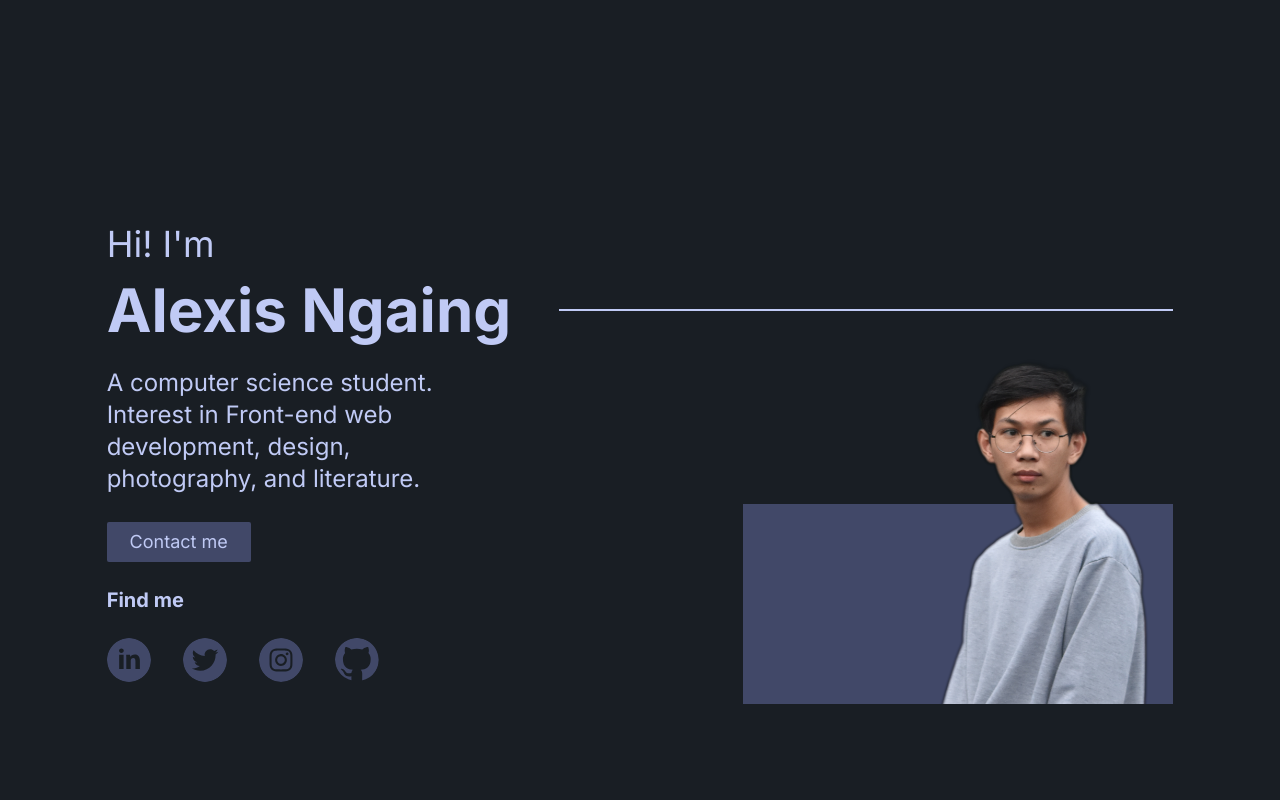
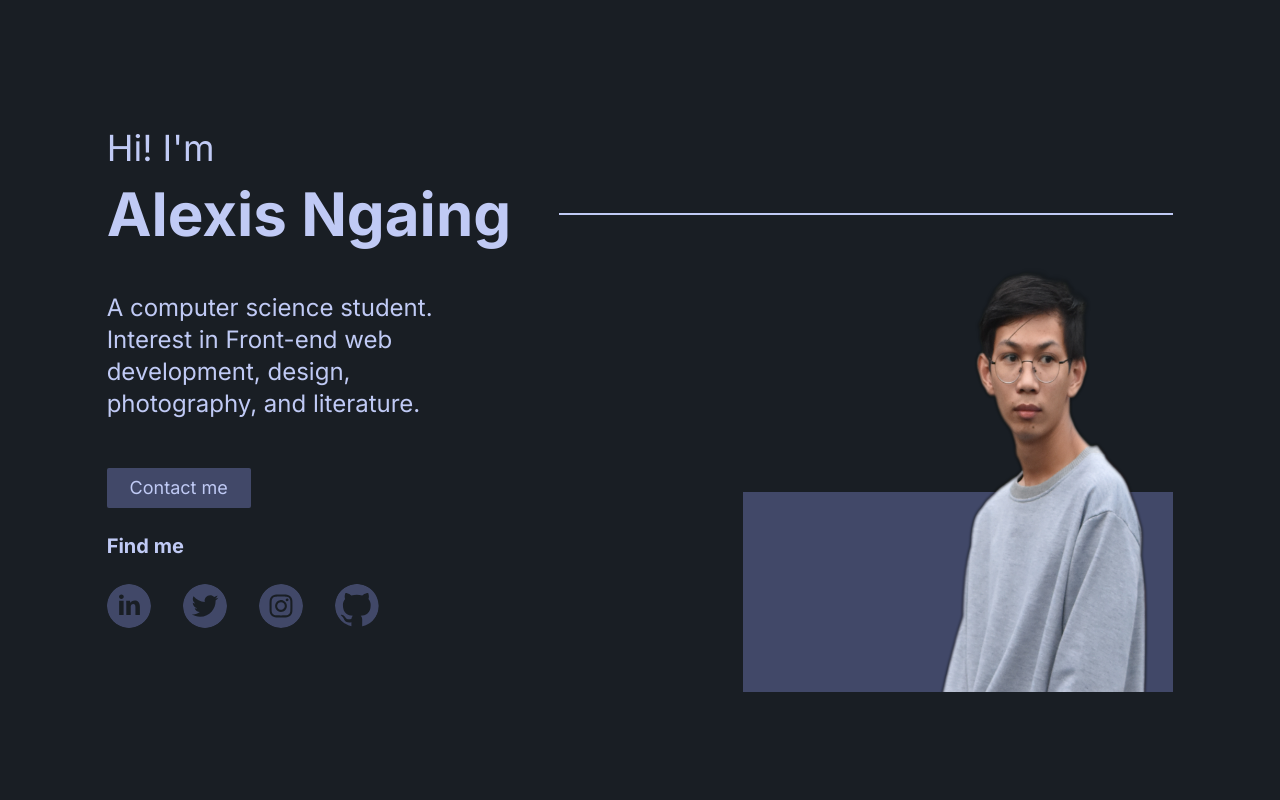
Before and after one commit to alexisngaing/alexisngaing.github.io, a Next.js app: page / in a window 1280 px wide. Shown: the top 800 px of the page. Built offline with nearby package versions, Linux system fonts and the light colour scheme.

Commit message:
Update layout and styling of the homepage.

```diff
--- a/components/Hero.tsx
+++ b/components/Hero.tsx
@@ -1,6 +1,6 @@
 function Hero() {
   return (
-    <div className="flex min-h-screen w-full flex-col items-center justify-center pt-10 md:pt-28">
+    <div className="flex w-full flex-col items-center pt-10 lg:justify-center lg:pt-28">
       <div className="w-10/12 text-[#C0CAF5]">
         <div className="w-full">
           <h1 className="py-4 text-4xl">Hi! I'm</h1>
@@ -9,16 +9,16 @@ function Hero() {
           <h1 className="min-w-fit text-5xl font-bold md:text-6xl">Alexis Ngaing</h1>
           <div className="invisible h-[2px] w-full bg-[#C0CAF5] md:visible"></div>
         </div>
-        <div className="md:grid md:grid-cols-2 md:grid-rows-2">
-          <div className="my-auto md:w-9/12">
+        <div className="md:grid md:grid-cols-2 lg:grid-rows-2">
+          <div className="my-auto md:w-auto md:py-12 lg:w-9/12">
             <p className="py-10 text-2xl md:my-auto md:py-0 md:pb-0">
               A computer science student. Interest in Front-end web development, design,
               photography, and literature.
             </p>
           </div>
           <div className="relative flex justify-center md:row-span-2 md:!justify-end">
-            <img alt="photo" className="z-10 w-7/12 md:w-1/2" src="/images/web.png" />
-            <div className="absolute bottom-0 mx-auto h-40 w-96 bg-[#414868] md:h-[200px] md:w-[430px] lg:visible"></div>
+            <img alt="photo" className="z-10 w-7/12 md:w-60 lg:w-1/2" src="/images/web.png" />
+            <div className="absolute bottom-0 mx-auto h-40 w-96 bg-[#414868] md:h-40 md:w-80 lg:visible lg:h-[200px] lg:w-[430px]"></div>
           </div>
           <div className="py-20 md:py-0">
             <a
```
